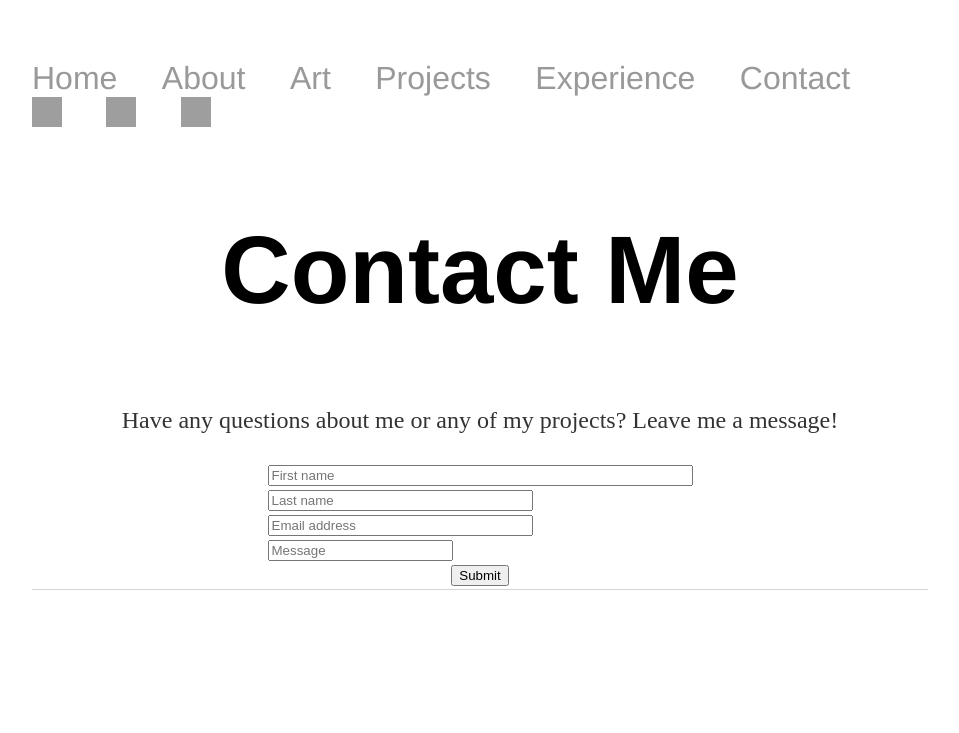
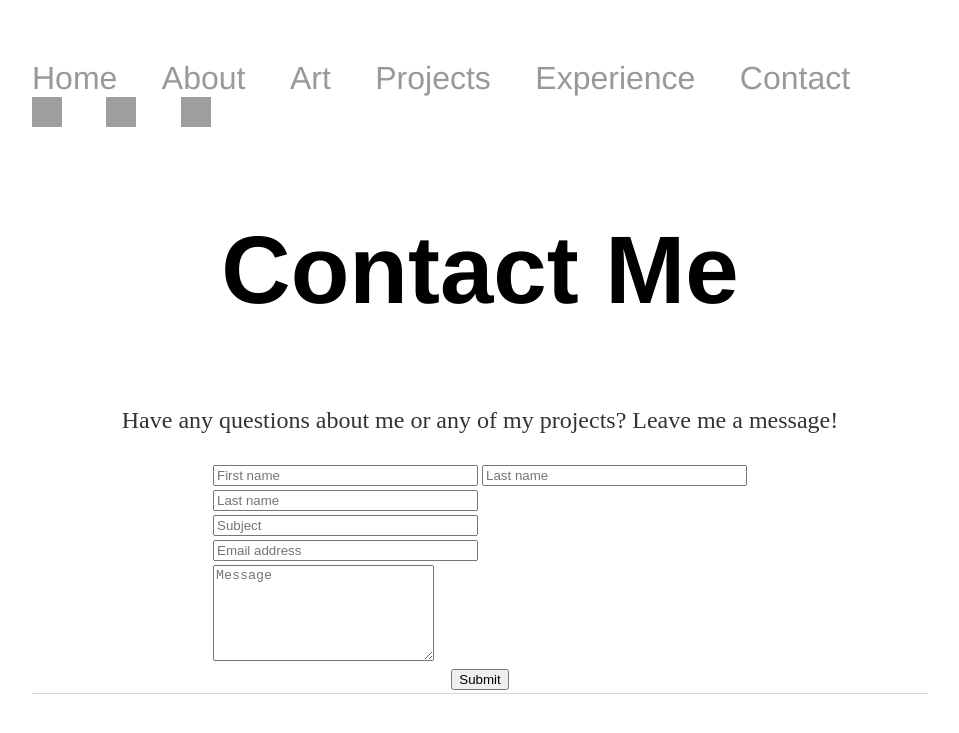
Before and after one commit to jhltsang/jhltsang.github.io, a Jekyll site: the page built from contact/index.html, in a window 1280 px wide. Shown: the top 733 px of the page, without its empty margins (160-1119 px from the left). Built offline with Jekyll 4.4.1, drawn with Linux system fonts in a browser that asks for light colours; grey boxes are pictures that could not be loaded.

Commit message:
Update index.html

```diff
--- a/contact/index.html
+++ b/contact/index.html
@@ -13,7 +13,11 @@ title: Jessica Tsang
 </tr>
 <tr>
  <td valign="top">
-  <input  type="text" name="first_name" placeholder="First name" maxlength="50" size="50">
+  <input  type="text" name="first_name" placeholder="First name" maxlength="50" size="30">
+
+   <td valign="top">
+  <input  type="text" name="last_name" placeholder="Last name" maxlength="50" size="30">
+
  </td>
 </tr>
 
@@ -25,18 +29,24 @@ title: Jessica Tsang
 
 <tr>
  <td valign="top">
+  <input  type="text" name="subject" placeholder="Subject" maxlength="50" size="30">
+ </td>
+</tr>
+
+<tr>
+ <td valign="top">
   <input  type="text" name="email" placeholder="Email address" maxlength="80" size="30">
  </td>
 </tr>
 
 <tr>
  <td valign="top">
-  <input  name="message" placeholder="Message" maxlength="1000" cols="25" rows="6">
+  <textarea  name="message" placeholder="Message" maxlength="1000" cols="25" rows="6"></textarea>
  </td>
 
 </tr>
 <tr>
- <td colspan="1" style="text-align:center">
+ <td colspan="2" style="text-align:center">
   <input type="submit" value="Submit">
  </td>
 </tr>
```
